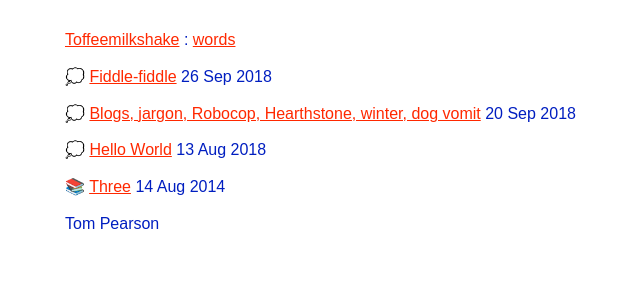
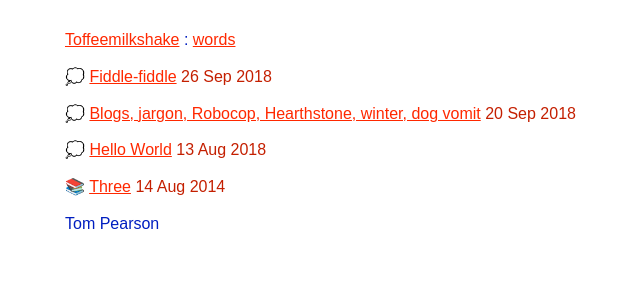
Before and after one commit to tomgp/words, a Jekyll site: the page built from README.md, in a window 1280 px wide. Shown: the top 300 px of the page, without its empty margins (275-915 px from the left). Built offline with Jekyll 4.4.1, drawn with Linux system fonts in a browser that asks for light colours; our own code applies the rules of GitHub Pages for plain Markdown files.

Commit message:
date style

```diff
--- a/_layouts/default.html
+++ b/_layouts/default.html
@@ -15,6 +15,10 @@ body {
 h2{
   line-height: 2rem;
   border-bottom: 3px solid;
+}
+
+span.date{
+  color: #c41f00;
 }
 
 a {
```
